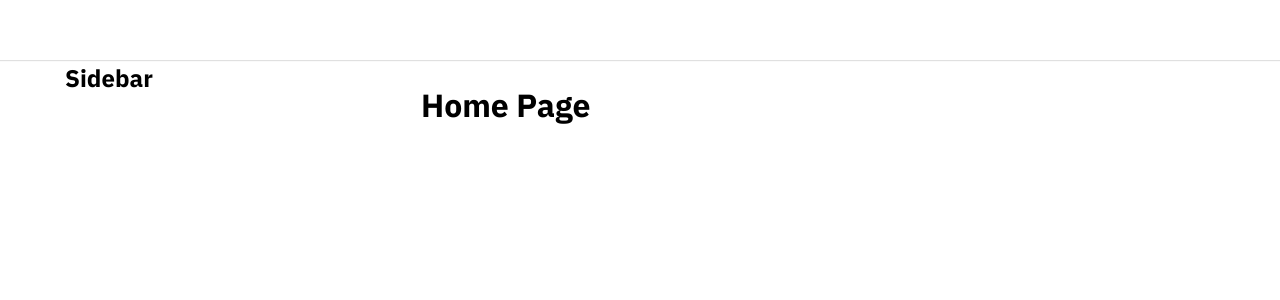
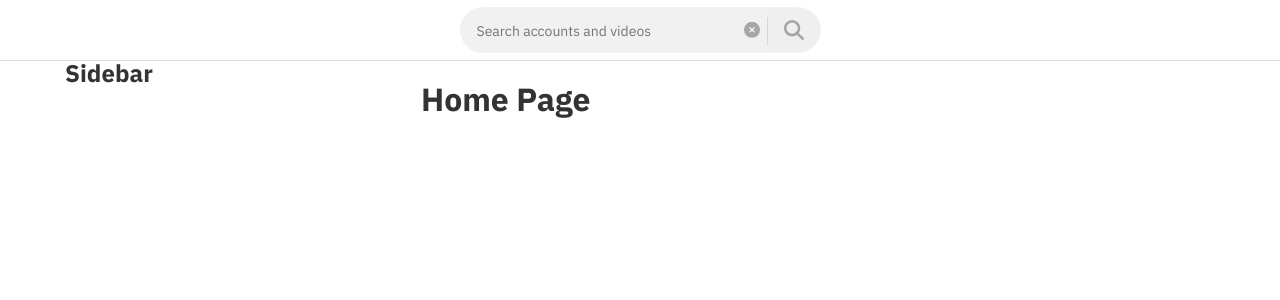
Before and after one commit to HoangNTH97/tiktok-ui, a React (Create React App) app: page / in a window 1280 px wide. Shown: the top 300 px of the page. Built offline with nearby package versions, Linux system fonts and the light colour scheme.

Commit message:
Xây dựng UI Header P1

```diff
--- /dev/null
+++ b/src/assets/images/index.js
@@ -0,0 +1,5 @@
+const images = {
+    logo: require('../images/logo.svg'),
+};
+
+export default images;
--- a/src/components/GlobalStyles/GlobalStyles.scss
+++ b/src/components/GlobalStyles/GlobalStyles.scss
@@ -3,6 +3,8 @@
 
 :root {
     --primary: #fe2c55;
+    --black: #000;
+    --text-color: #333;
 
     // Default layout
     --default-layout-header-height: 60px;
@@ -22,6 +24,18 @@ html {
 body {
     font-family: 'IBM Plex Sans', sans-serif;
     font-size: 1.6rem;
-    line-height: 1.5;
     text-rendering: optimizeSpeed;
+    color: var(--text-color);
 }
+
+button,
+input,
+[tabindex] {
+    border: none;
+    outline: none;
+}
+
+a[href] {
+    color: var(--text-color);
+    text-decoration: none;
+}
--- a/src/components/Layout/components/Header/Header.js
+++ b/src/components/Layout/components/Header/Header.js
@@ -1,13 +1,36 @@
 import React from 'react';
 import classNames from 'classnames/bind';
+
+import { FontAwesomeIcon } from '@fortawesome/react-fontawesome';
+import { faCircleXmark, faMagnifyingGlass, faSpinner } from '@fortawesome/free-solid-svg-icons';
+
 import styles from './Header.module.scss';
+import image from '../../../../assets/images/index';
 
 const cx = classNames.bind(styles); // Ở đây sử dụng css module nhé
 
 function Header() {
     return (
         <header className={cx('wrapper')}>
-            <div className={cx('inner')}>{/* {logo} */}</div>
+            <div className={cx('inner')}>
+                <div className={cx('logo')}>
+                    <img src={image.logo.default} alt="" />
+                </div>
+
+                <div className={cx('search')}>
+                    <input type="text" placeholder="Search accounts and videos" spellCheck={false} />
+                    <button className={cx('clear')}>
+                        <FontAwesomeIcon icon={faCircleXmark} />
+                    </button>
+                    <FontAwesomeIcon className={cx('loading')} icon={faSpinner} />
+
+                    <button className={cx('search-btn')}>
+                        <FontAwesomeIcon icon={faMagnifyingGlass} />
+                    </button>
+                </div>
+
+                <div className={cx('action')}></div>
+            </div>
         </header>
     );
 }
--- a/src/components/Layout/components/Header/Header.module.scss
+++ b/src/components/Layout/components/Header/Header.module.scss
@@ -1,4 +1,9 @@
 .wrapper {
+    --search-border-radius: 92px;
+    --search-height: 46px;
+    --search-top-spacer: 9px;
+    --search-button-width: 52px;
+
     width: 200%;
     height: var(--default-layout-header-height, 60px);
     box-shadow: 0px 1px 1px rgb(0 0 0 / 12%);
@@ -9,4 +14,81 @@
 .inner {
     height: 100%;
     width: var(--default-layout-width, 1150px);
+    display: flex;
+    align-items: center;
+    justify-content: space-between;
 }
+
+.search {
+    width: 361px;
+    height: var(--search-height);
+    padding: 0 0 0 16px;
+    display: flex;
+    background-color: rgba(22, 24, 35, 0.06);
+    border-radius: var(--search-border-radius);
+    overflow: hidden;
+    position: relative;
+    border: 1.5px solid transparent;
+
+    input {
+        flex: 1;
+        height: 100%;
+        margin: auto;
+        margin-right: calc(var(--search-button-width) / 2);
+        color: var(--black);
+        font-size: 1.6rem;
+        background-color: transparent;
+        caret-color: var(--primary);
+        &::placeholder {
+            font-size: 1.4rem;
+        }
+    }
+
+    input:not(:placeholder-shown) ~ .search-btn {
+        color: rgba(22, 24, 35, 0.75);
+    }
+
+    &::after {
+        content: '';
+        position: absolute;
+        height: calc(var(--search-height) - var(--search-top-spacer) * 2);
+        width: 1px;
+        top: var(--search-top-spacer);
+        right: var(--search-button-width);
+        background-color: rgba(22, 24, 35, 0.12);
+    }
+
+    &:focus-within {
+        border-color: rgba(22, 24, 35, 0.2);
+    }
+}
+
+.clear,
+.loading {
+    margin: auto;
+    position: absolute;
+    font-size: 1.6rem;
+    right: calc(var(--search-button-width) + 8px);
+    top: 50%;
+    transform: translateY(-50%);
+    color: rgba(22, 24, 35, 0.34);
+}
+
+.loading {
+    display: none;
+}
+
+.search-btn {
+    height: 100%;
+    margin: auto;
+    width: var(--search-button-width);
+    font-size: 2rem;
+    color: rgba(22, 24, 35, 0.34);
+    &:hover {
+        cursor: pointer;
+        background-color: rgba(22, 24, 35, 0.03);
+    }
+    &:active {
+        background-color: rgba(22, 24, 35, 0.06);
+    }
+}
```
Also changed, not shown: package.json (+6 -1 lines), src/assets/images/logo.svg (added), 1 other file (tests, documents, lock files or other folders).
